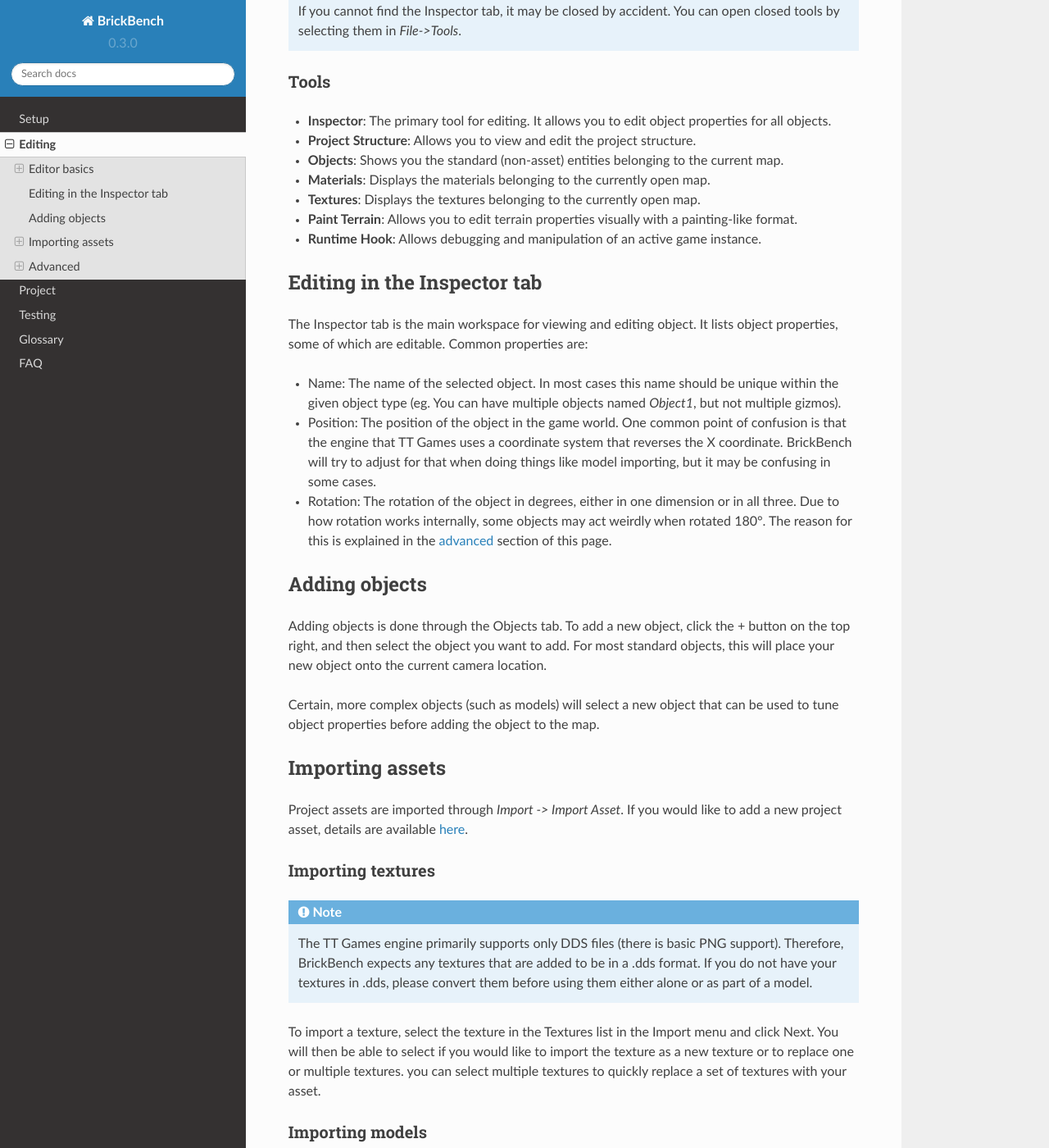
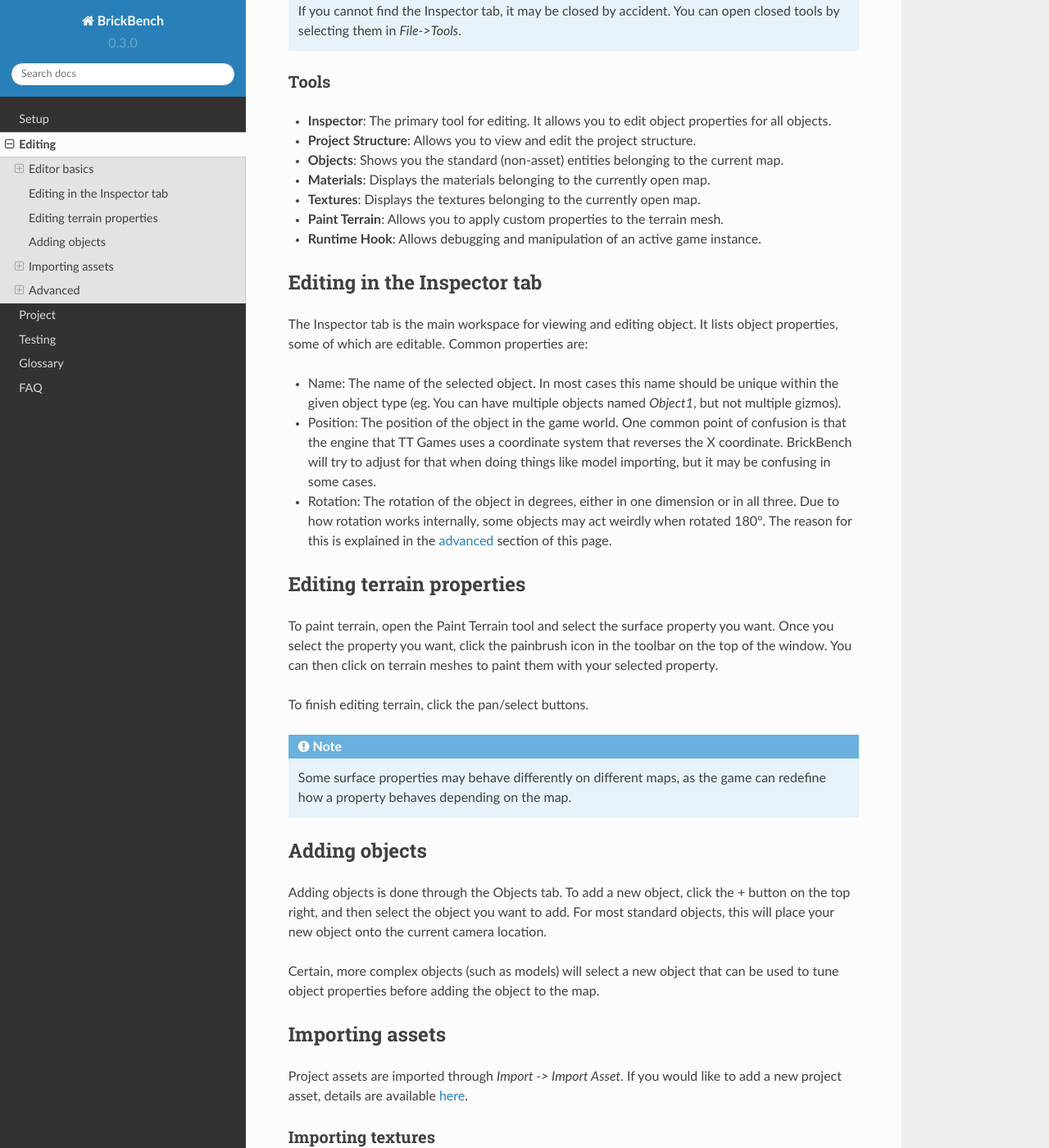
Before and after one commit to BrickBench/brickbench-docs, a Sphinx documentation site: the page built from docs/source/editing.rst, in a window 1280 px wide and 1400 px high, scrolled down 548 px. Shown: the whole window at 82% size. Built offline with Sphinx 7.4.7 and the Read the Docs theme 2.0.0, drawn with Linux system fonts in a browser that asks for light colours.

Commit message:
Terrain Paint

```diff
--- a/docs/source/editing.rst
+++ b/docs/source/editing.rst
@@ -33,7 +33,7 @@
 
 * **Textures**: Displays the textures belonging to the currently open map.
 
-* **Paint Terrain**: Allows you to edit terrain properties visually with a painting-like format.
+* **Paint Terrain**: Allows you to apply custom properties to the terrain mesh.
 
 * **Runtime Hook**: Allows debugging and manipulation of an active game instance.
 
@@ -54,6 +54,18 @@
 * Rotation: The rotation of the object in degrees, either in one dimension or in all three.
   Due to how rotation works internally, some objects may act weirdly when rotated 180°.
   The reason for this is explained in the :ref:`advanced <internals>` section of this page.
+
+Editing terrain properties
+==========================
+
+To paint terrain, open the Paint Terrain tool and select the surface property you want.
+Once you select the property you want, click the painbrush icon in the toolbar on the top of the
+window. You can then click on terrain meshes to paint them with your selected property.
+
+To finish editing terrain, click the pan/select buttons.
+
+.. note:: Some surface properties may behave differently on different maps, as the game can
+   redefine how a property behaves depending on the map.
 
 Adding objects
 ===============
```
